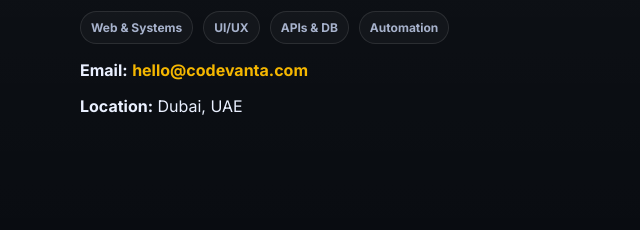
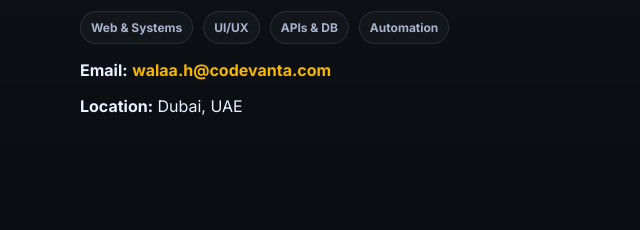
Before and after one commit to WalaaHafez/CodeVanta-website, a plain HTML site: page index.html in a window 1280 px wide. Shown: the part 2258-2488 px from the top of the page, 0-640 px from the left. Drawn offline with Linux system fonts and the light colour scheme.

Commit message:
nitial CodeVanta website

```diff
--- a/index.html
+++ b/index.html
@@ -250,7 +250,7 @@
           </div>
 
           <div class="contact__info">
-            <p><strong>Email:</strong> <a href="mailto:hello@codevanta.com">hello@codevanta.com</a></p>
+            <p><strong>Email:</strong> <a href="mailto:hello@codevanta.com">walaa.h@codevanta.com</a></p>
             <p><strong>Location:</strong> Dubai, UAE</p>
           </div>
         </div>
```
